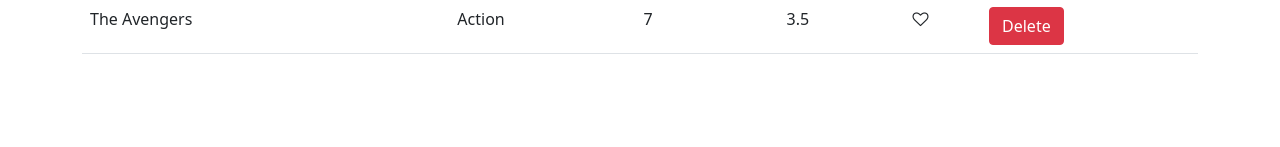
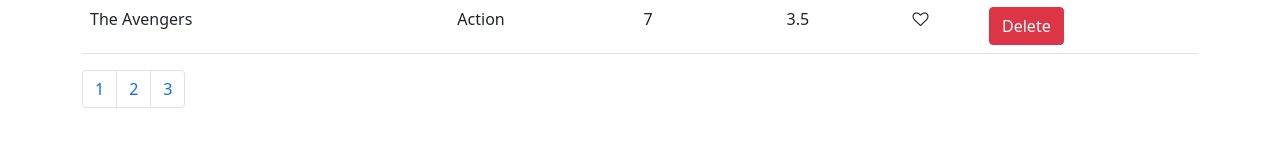
Before and after one commit to urosristanovic/react-mosh, a React (Create React App) app in the folder vidly-app/: page / in a window 1280 px wide. Shown: the part 523-670 px from the top of the page. Built offline with nearby package versions, Linux system fonts and the light colour scheme.

Commit message:
4-Pagination-Displaying Pages

```diff
--- a/vidly-app/package.json
+++ b/vidly-app/package.json
@@ -11,6 +11,7 @@
     "@testing-library/user-event": "^12.8.3",
     "bootstrap": "^5.1.3",
     "font-awesome": "^4.7.0",
+    "lodash": "^4.17.21",
     "react": "^17.0.2",
     "react-dom": "^17.0.2",
     "react-scripts": "4.0.3",
--- a/vidly-app/src/components/common/pagination.jsx
+++ b/vidly-app/src/components/common/pagination.jsx
@@ -1,7 +1,29 @@
 import React from 'react';
+import _ from 'lodash';
 
 const Pagination = props => {
-  return null;
+  const { itemsCount, pageSize } = props;
+  const pagesCount = Math.ceil(itemsCount / pageSize);
+
+  if (pagesCount === 1) {
+    return null;
+  }
+
+  const pages = _.range(1, pagesCount + 1);
+
+  return (
+    <nav>
+      <ul className='pagination'>
+        {pages.map(page => (
+          <li key={page} className='page-item'>
+            <a className='page-link' href='#'>
+              {page}
+            </a>
+          </li>
+        ))}
+      </ul>
+    </nav>
+  );
 };
 
 export default Pagination;
```
